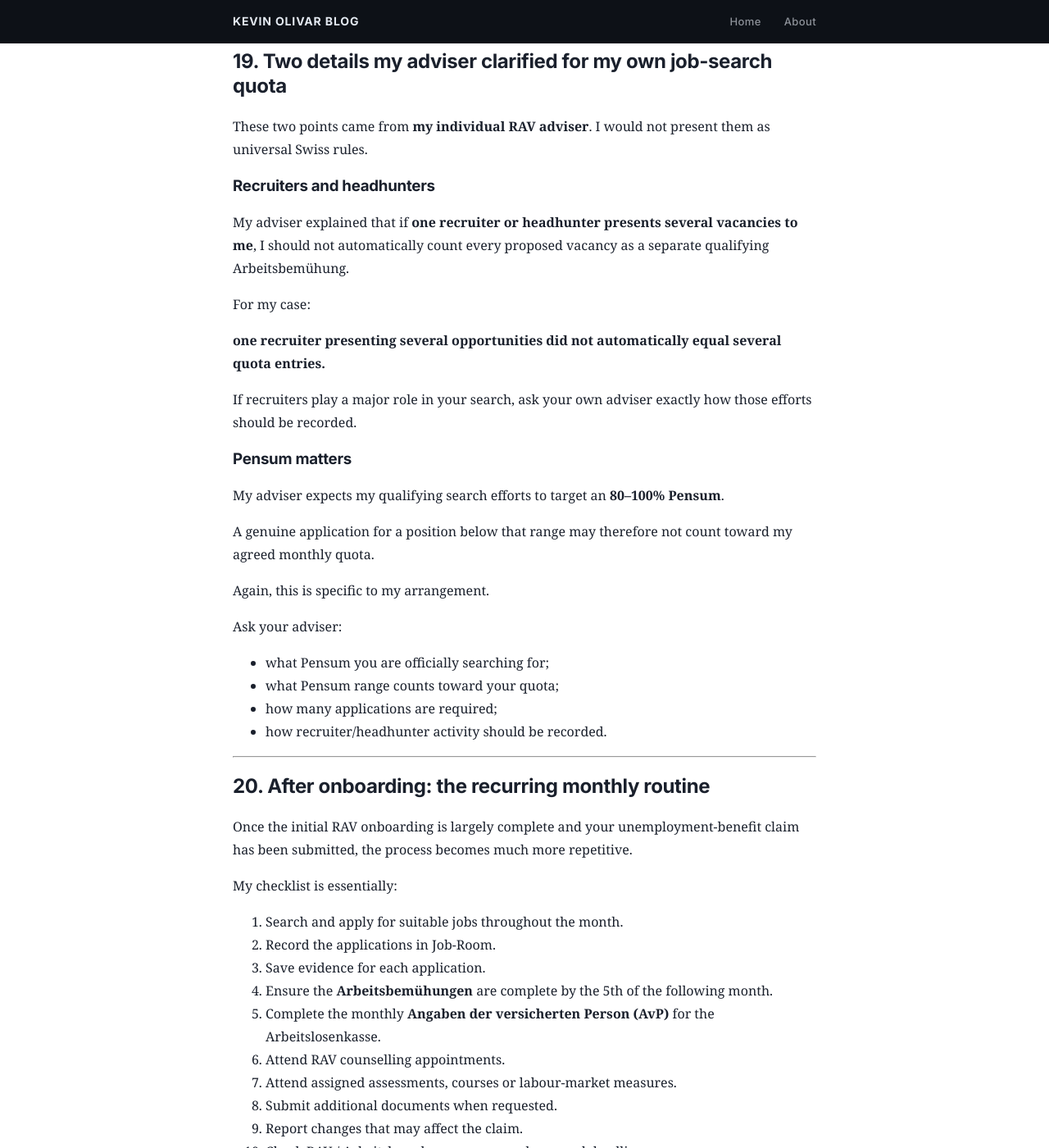
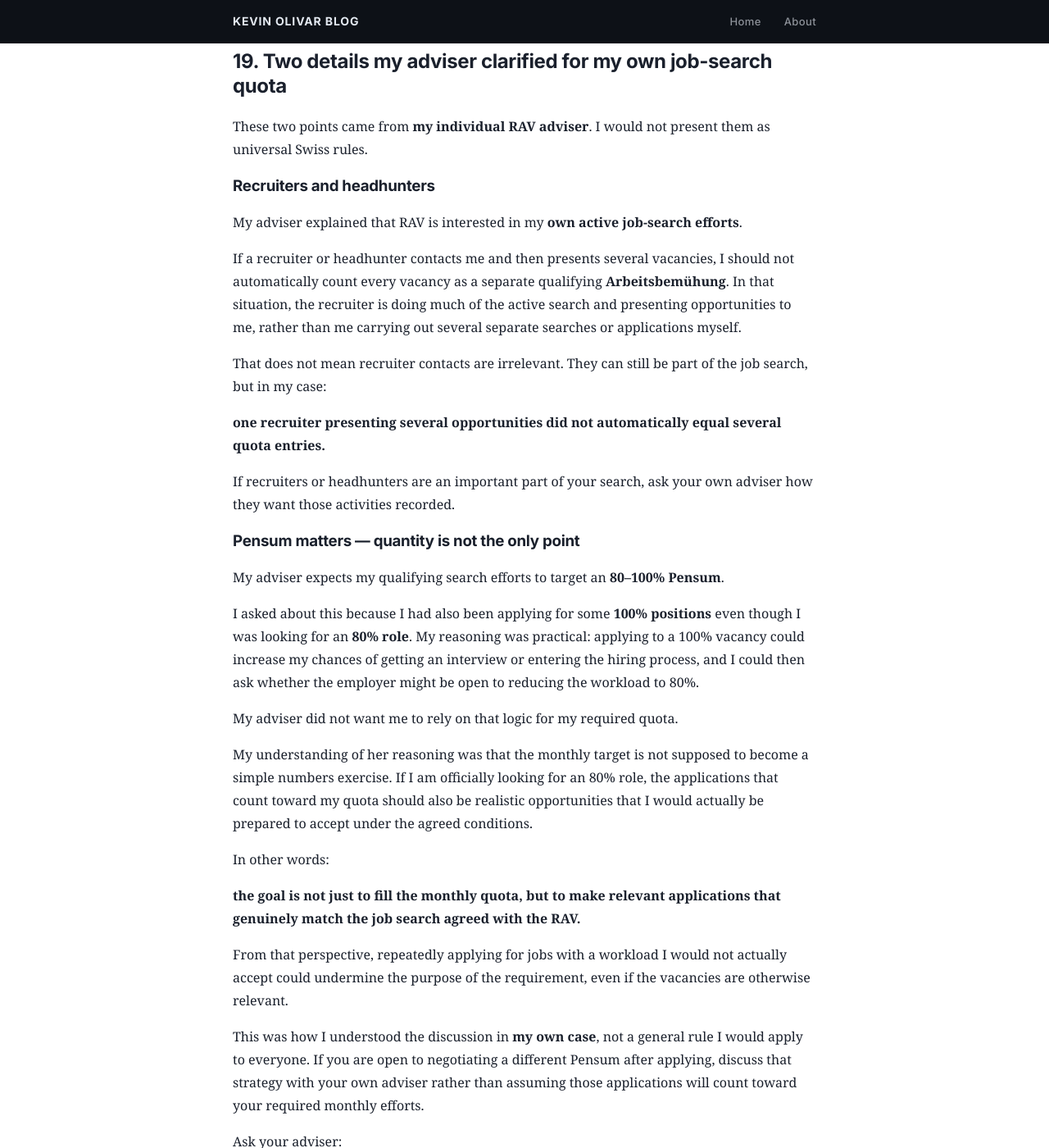
Before and after one commit to olivark/olivark.github.io, a Jekyll site: the page built from _posts/2026-08-18-rav-onboarding-switzerland.md, in a window 1280 px wide and 1400 px high, scrolled down 24010 px. Shown: the whole window at 82% size. Built offline with Jekyll 4.4.1, drawn with Linux system fonts in a browser that asks for light colours; some of the changed text lies outside the part shown.

Commit message:
doc: more updates

```diff
--- a/_posts/2026-08-18-rav-onboarding-switzerland.md
+++ b/_posts/2026-08-18-rav-onboarding-switzerland.md
@@ -820,26 +820,39 @@ These two points came from **my individual RAV adviser**. I would not present th
 
 ### Recruiters and headhunters
 
-My adviser explained that if **one recruiter or headhunter presents several vacancies to me**, I should not automatically count every proposed vacancy as a separate qualifying Arbeitsbemühung.
+My adviser explained that RAV is interested in my **own active job-search efforts**.
 
-For my case:
+If a recruiter or headhunter contacts me and then presents several vacancies, I should not automatically count every vacancy as a separate qualifying **Arbeitsbemühung**. In that situation, the recruiter is doing much of the active search and presenting opportunities to me, rather than me carrying out several separate searches or applications myself.
+
+That does not mean recruiter contacts are irrelevant. They can still be part of the job search, but in my case:
 
 **one recruiter presenting several opportunities did not automatically equal several quota entries.**
 
-If recruiters play a major role in your search, ask your own adviser exactly how those efforts should be recorded.
+If recruiters or headhunters are an important part of your search, ask your own adviser how they want those activities recorded.
 
-### Pensum matters
+### Pensum matters — quantity is not the only point
 
 My adviser expects my qualifying search efforts to target an **80–100% Pensum**.
 
-A genuine application for a position below that range may therefore not count toward my agreed monthly quota.
+I asked about this because I had also been applying for some **100% positions** even though I was looking for an **80% role**. My reasoning was practical: applying to a 100% vacancy could increase my chances of getting an interview or entering the hiring process, and I could then ask whether the employer might be open to reducing the workload to 80%.
 
-Again, this is specific to my arrangement.
+My adviser did not want me to rely on that logic for my required quota.
+
+My understanding of her reasoning was that the monthly target is not supposed to become a simple numbers exercise. If I am officially looking for an 80% role, the applications that count toward my quota should also be realistic opportunities that I would actually be prepared to accept under the agreed conditions.
+
+In other words:
+
+**the goal is not just to fill the monthly quota, but to make relevant applications that genuinely match the job search agreed with the RAV.**
+
+From that perspective, repeatedly applying for jobs with a workload I would not actually accept could undermine the purpose of the requirement, even if the vacancies are otherwise relevant.
+
+This was how I understood the discussion in **my own case**, not a general rule I would apply to everyone. If you are open to negotiating a different Pensum after applying, discuss that strategy with your own adviser rather than assuming those applications will count toward your required monthly efforts.
 
 Ask your adviser:
 
 - what Pensum you are officially searching for;
 - what Pensum range counts toward your quota;
+- whether applications outside that range can still count;
 - how many applications are required;
 - how recruiter/headhunter activity should be recorded.
 
```
